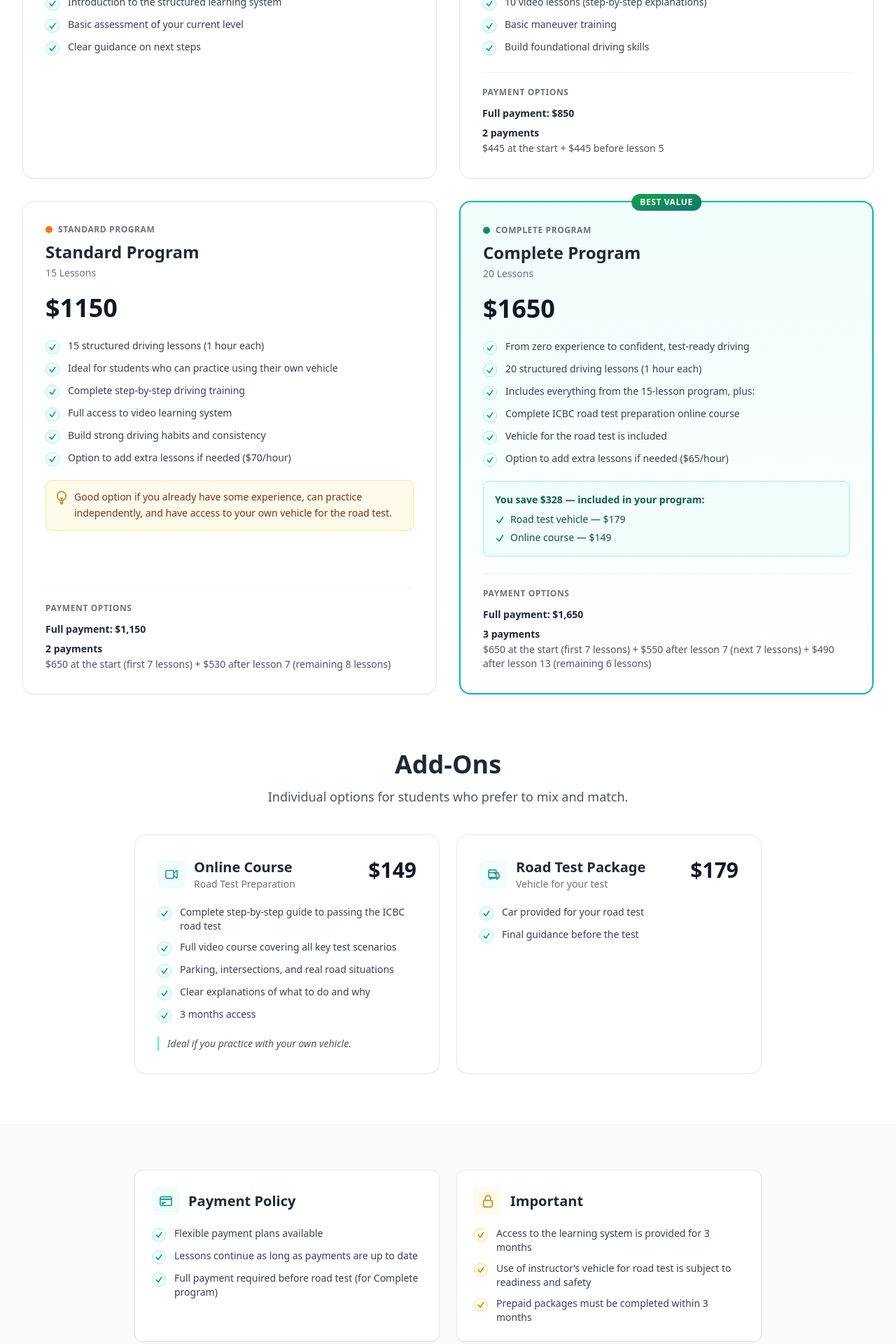
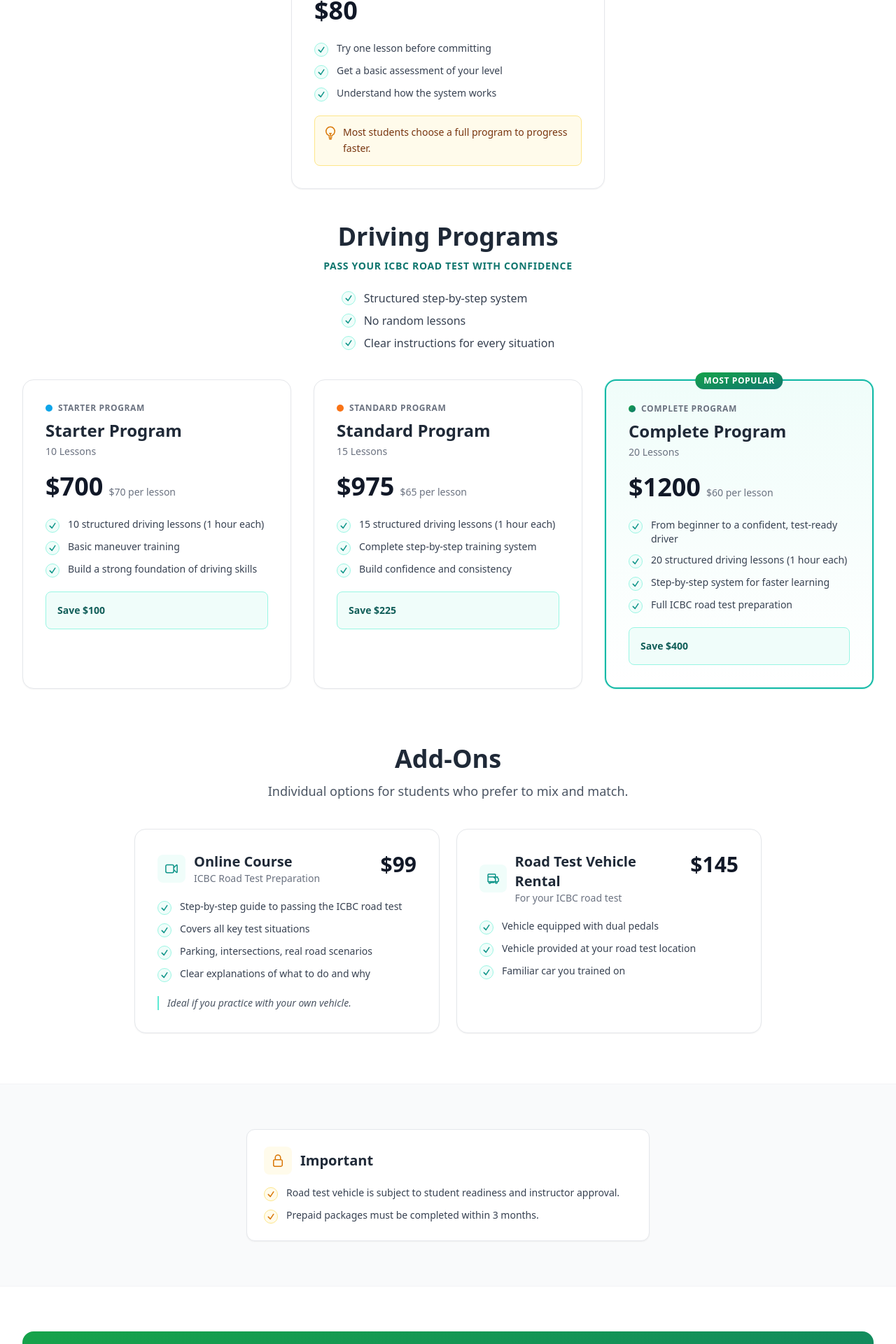
Before and after one commit to localhost5001/checkdriving, a Nuxt app: page /pricing in a window 1280 px wide. Shown: the part 640-2560 px from the top of the page at 70% size. Built offline with nearby package versions, Linux system fonts and the light colour scheme.

Commit message:
Adjust pricing

```diff
--- a/components/programPackageCard.vue
+++ b/components/programPackageCard.vue
@@ -11,7 +11,7 @@
     v-if="featured"
     class="absolute -top-3 left-1/2 -translate-x-1/2 px-3 py-1 rounded-full bg-gradient-to-tl from-teal-700 to-green-600 text-white text-xs font-semibold uppercase tracking-wider shadow-sm whitespace-nowrap"
   >
-    Best Value
+    Most Popular
   </span>
 
   <div class="flex items-center gap-x-2">
@@ -58,7 +58,7 @@
     class="mt-5 rounded-lg bg-teal-50 border border-teal-200 p-4"
   >
     <p class="text-sm font-semibold text-teal-800">{{ savings.label }}</p>
-    <ul class="mt-2 space-y-1.5">
+    <ul v-if="savings.items && savings.items.length" class="mt-2 space-y-1.5">
       <li
         v-for="item in savings.items" :key="item"
         class="flex items-start gap-x-2 text-sm text-teal-900"
@@ -102,7 +102,7 @@ const props = defineProps<{
   tip?: string
   savings?: {
     label: string
-    items: string[]
+    items?: string[]
   }
   paymentOptions?: { label: string, detail?: string }[]
   featured?: boolean
--- a/pages/pricing.vue
+++ b/pages/pricing.vue
@@ -6,7 +6,7 @@
       class="absolute inset-0 -z-10 bg-[radial-gradient(ellipse_at_top,theme(colors.teal.100),transparent_60%)]"
       aria-hidden="true"
     />
-    <div class="max-w-[85rem] mx-auto px-4 sm:px-6 lg:px-8 pt-16 pb-12 text-center">
+    <div class="max-w-[85rem] mx-auto px-4 sm:px-6 lg:px-8 pt-16 pb-10 text-center">
       <span class="inline-flex items-center gap-x-2 py-1 px-3 rounded-full text-xs font-medium bg-white border border-teal-200 text-teal-700">
         Driving Programs
       </span>
@@ -21,9 +21,61 @@
     </div>
   </section>
 
+  <!-- Meeting Point -->
+  <section class="max-w-[85rem] mx-auto px-4 sm:px-6 lg:px-8 pb-10">
+    <div class="max-w-2xl mx-auto bg-white border border-teal-200 rounded-xl p-5 flex items-center gap-x-4 shadow-sm">
+      <div class="flex-shrink-0 flex justify-center items-center w-12 h-12 rounded-lg bg-teal-50 text-teal-600">
+        <svg xmlns="http://www.w3.org/2000/svg" fill="none" viewBox="0 0 24 24" stroke-width="1.8" stroke="currentColor" class="w-6 h-6">
+          <path stroke-linecap="round" stroke-linejoin="round" d="M15 10.5a3 3 0 1 1-6 0 3 3 0 0 1 6 0Z" />
+          <path stroke-linecap="round" stroke-linejoin="round" d="M19.5 10.5c0 7.142-7.5 11.25-7.5 11.25S4.5 17.642 4.5 10.5a7.5 7.5 0 1 1 15 0Z" />
+        </svg>
+      </div>
+      <div>
+        <h3 class="font-bold text-gray-800">Convenient Meeting Point</h3>
+        <p class="text-gray-600 text-sm mt-0.5">
+          Pick-up and drop-off at
+          <strong class="text-gray-800">Lansdowne SkyTrain Station</strong>
+          for all lessons.
+        </p>
+      </div>
+    </div>
+  </section>
+
+  <!-- Single Lesson -->
+  <section class="max-w-[85rem] mx-auto px-4 sm:px-6 lg:px-8 pb-12">
+    <div class="max-w-md mx-auto">
+      <programPackageCard v-bind="singleLesson" />
+    </div>
+  </section>
+
+  <!-- Driving Programs intro -->
+  <section class="max-w-[85rem] mx-auto px-4 sm:px-6 lg:px-8">
+    <div class="max-w-2xl mx-auto text-center">
+      <h2 class="text-3xl text-gray-800 font-bold lg:text-4xl">
+        Driving Programs
+      </h2>
+      <p class="mt-3 text-sm font-semibold uppercase tracking-wider text-teal-700">
+        Pass your ICBC road test with confidence
+      </p>
+      <ul class="mt-6 inline-flex flex-col gap-y-2 text-left text-gray-700">
+        <li
+          v-for="point in programIntro" :key="point"
+          class="flex items-start gap-x-3"
+        >
+          <span class="flex-shrink-0 mt-0.5 flex justify-center items-center w-5 h-5 rounded-full bg-teal-50 border border-teal-200">
+            <svg class="w-3 h-3 text-teal-600" xmlns="http://www.w3.org/2000/svg" fill="none" viewBox="0 0 24 24" stroke-width="3" stroke="currentColor">
+              <path stroke-linecap="round" stroke-linejoin="round" d="M4.5 12.75l6 6 9-13.5" />
+            </svg>
+          </span>
+          <span>{{ point }}</span>
+        </li>
+      </ul>
+    </div>
+  </section>
+
   <!-- Programs grid -->
-  <section class="max-w-[85rem] mx-auto px-4 sm:px-6 lg:px-8 pb-8">
-    <div class="grid gap-6 lg:gap-8 md:grid-cols-2">
+  <section class="max-w-[85rem] mx-auto px-4 sm:px-6 lg:px-8 pt-10 pb-8">
+    <div class="grid gap-6 lg:gap-8 md:grid-cols-2 lg:grid-cols-3">
       <programPackageCard
         v-for="pkg in programs"
         :key="pkg.title"
@@ -86,35 +138,10 @@
     </div>
   </section>
 
-  <!-- Payment Policy & Important -->
+  <!-- Important -->
   <section class="bg-gray-50 border-y border-gray-100 mt-10">
     <div class="max-w-[85rem] mx-auto px-4 sm:px-6 lg:px-8 py-14 lg:py-16">
-      <div class="grid gap-6 md:grid-cols-2 max-w-4xl mx-auto">
-        <div class="bg-white border border-gray-200 rounded-xl p-6 shadow-sm">
-          <div class="flex items-center gap-x-3">
-            <div class="flex justify-center items-center w-10 h-10 rounded-lg bg-teal-50 text-teal-600">
-              <svg xmlns="http://www.w3.org/2000/svg" fill="none" viewBox="0 0 24 24" stroke-width="1.8" stroke="currentColor" class="w-5 h-5">
-                <path stroke-linecap="round" stroke-linejoin="round" d="M2.25 8.25h19.5M2.25 9h19.5m-16.5 5.25h6m-6 2.25h3m-3.75 3h15a2.25 2.25 0 0 0 2.25-2.25V6.75A2.25 2.25 0 0 0 19.5 4.5h-15a2.25 2.25 0 0 0-2.25 2.25v10.5A2.25 2.25 0 0 0 4.5 19.5Z" />
-              </svg>
-            </div>
-            <h3 class="text-xl font-bold text-gray-800">Payment Policy</h3>
-          </div>
-          <ul class="mt-4 space-y-2.5">
-            <li
-              v-for="item in paymentPolicy" :key="item"
-              class="flex items-start gap-x-3 text-sm text-gray-700"
-            >
-              <span class="flex-shrink-0 mt-0.5 flex justify-center items-center w-5 h-5 rounded-full bg-teal-50 border border-teal-200">
-                <svg class="w-3 h-3 text-teal-600" xmlns="http://www.w3.org/2000/svg" fill="none" viewBox="0 0 24 24" stroke-width="3" stroke="currentColor">
-                  <path stroke-linecap="round" stroke-linejoin="round" d="M4.5 12.75l6 6 9-13.5" />
-                </svg>
-              </span>
-              <span>{{ item }}</span>
-            </li>
-          </ul>
-        </div>
-
-        <div class="bg-white border border-gray-200 rounded-xl p-6 shadow-sm">
+      <div class="max-w-xl mx-auto bg-white border border-gray-200 rounded-xl p-6 shadow-sm">
         <div class="flex items-center gap-x-3">
           <div class="flex justify-center items-center w-10 h-10 rounded-lg bg-amber-50 text-amber-600">
             <svg xmlns="http://www.w3.org/2000/svg" fill="none" viewBox="0 0 24 24" stroke-width="1.8" stroke="currentColor" class="w-5 h-5">
@@ -136,7 +163,6 @@
             <span>{{ item }}</span>
           </li>
         </ul>
-        </div>
       </div>
     </div>
   </section>
@@ -169,82 +195,68 @@
 <script setup lang="ts">
 import programPackageCard from '@/components/programPackageCard.vue'
 
-const programs = [
-  {
+const singleLesson = {
   tier: 'basic' as const,
   tierLabel: 'Single Lesson',
   title: 'Single Lesson',
-    subtitle: '1 Hour',
-    price: 90,
+  price: 80,
   features: [
-      '1 driving lesson (1 hour)',
-      'Introduction to the structured learning system',
-      'Basic assessment of your current level',
-      'Clear guidance on next steps',
+    'Try one lesson before committing',
+    'Get a basic assessment of your level',
+    'Understand how the system works',
   ],
-  },
+  tip: 'Most students choose a full program to progress faster.',
+}
+
+const programIntro = [
+  'Structured step-by-step system',
+  'No random lessons',
+  'Clear instructions for every situation',
+]
+
+const programs = [
   {
     tier: 'starter' as const,
     tierLabel: 'Starter Program',
     title: 'Starter Program',
     subtitle: '10 Lessons',
-    price: 850,
+    price: 700,
+    priceNote: '$70 per lesson',
     features: [
       '10 structured driving lessons (1 hour each)',
-      '10 video lessons (step-by-step explanations)',
       'Basic maneuver training',
-      'Build foundational driving skills',
+      'Build a strong foundation of driving skills',
     ],
-    paymentOptions: [
-      { label: 'Full payment: $850' },
-      { label: '2 payments', detail: '$445 at the start + $445 before lesson 5' },
-    ],
+    savings: { label: 'Save $100' },
   },
   {
     tier: 'standard' as const,
     tierLabel: 'Standard Program',
     title: 'Standard Program',
     subtitle: '15 Lessons',
-    price: 1150,
+    price: 975,
+    priceNote: '$65 per lesson',
     features: [
       '15 structured driving lessons (1 hour each)',
-      'Ideal for students who can practice using their own vehicle',
-      'Complete step-by-step driving training',
-      'Full access to video learning system',
-      'Build strong driving habits and consistency',
-      'Option to add extra lessons if needed ($70/hour)',
+      'Complete step-by-step training system',
+      'Build confidence and consistency',
     ],
-    tip: 'Good option if you already have some experience, can practice independently, and have access to your own vehicle for the road test.',
-    paymentOptions: [
-      { label: 'Full payment: $1,150' },
-      { label: '2 payments', detail: '$650 at the start (first 7 lessons) + $530 after lesson 7 (remaining 8 lessons)' },
-    ],
+    savings: { label: 'Save $225' },
   },
   {
     tier: 'complete' as const,
     tierLabel: 'Complete Program',
     title: 'Complete Program',
     subtitle: '20 Lessons',
-    price: 1650,
+    price: 1200,
+    priceNote: '$60 per lesson',
     features: [
-      'From zero experience to confident, test-ready driving',
+      'From beginner to a confident, test-ready driver',
       '20 structured driving lessons (1 hour each)',
-      'Includes everything from the 15-lesson program, plus:',
-      'Complete ICBC road test preparation online course',
-      'Vehicle for the road test is included',
-      'Option to add extra lessons if needed ($65/hour)',
+      'Step-by-step system for faster learning',
+      'Full ICBC road test preparation',
     ],
-    savings: {
-      label: 'You save $328 — included in your program:',
-      items: [
-        'Road test vehicle — $179',
-        'Online course — $149',
-      ],
-    },
-    paymentOptions: [
-      { label: 'Full payment: $1,650' },
-      { label: '3 payments', detail: '$650 at the start (first 7 lessons) + $550 after lesson 7 (next 7 lessons) + $490 after lesson 13 (remaining 6 lessons)' },
-    ],
+    savings: { label: 'Save $400' },
     featured: true,
   },
 ]
@@ -252,40 +264,33 @@ const programs = [
 const addons = [
   {
     title: 'Online Course',
-    subtitle: 'Road Test Preparation',
-    price: 149,
+    subtitle: 'ICBC Road Test Preparation',
+    price: 99,
     iconPath: 'm15.75 10.5 4.72-4.72a.75.75 0 0 1 1.28.53v11.38a.75.75 0 0 1-1.28.53l-4.72-4.72M4.5 18.75h9a2.25 2.25 0 0 0 2.25-2.25v-9a2.25 2.25 0 0 0-2.25-2.25h-9A2.25 2.25 0 0 0 2.25 7.5v9a2.25 2.25 0 0 0 2.25 2.25Z',
     features: [
-      'Complete step-by-step guide to passing the ICBC road test',
-      'Full video course covering all key test scenarios',
-      'Parking, intersections, and real road situations',
+      'Step-by-step guide to passing the ICBC road test',
+      'Covers all key test situations',
+      'Parking, intersections, real road scenarios',
       'Clear explanations of what to do and why',
-      '3 months access',
     ],
     note: 'Ideal if you practice with your own vehicle.',
   },
   {
-    title: 'Road Test Package',
-    subtitle: 'Vehicle for your test',
-    price: 179,
+    title: 'Road Test Vehicle Rental',
+    subtitle: 'For your ICBC road test',
+    price: 145,
     iconPath: 'M8.25 18.75a1.5 1.5 0 0 1-3 0m3 0a1.5 1.5 0 0 0-3 0m3 0h6m-9-1.5h10.5c.414 0 .75-.336.75-.75v-3.75a.75.75 0 0 0-.22-.53l-2.72-2.72a.75.75 0 0 0-.53-.22H3.75m0 0h16.5M3.75 17.25V5.625c0-.621.504-1.125 1.125-1.125h10.5a1.125 1.125 0 0 1 1.125 1.125V17.25m3 0h1.125c.621 0 1.125-.504 1.125-1.125v-3.026c0-.287-.11-.563-.305-.773l-2.72-2.92a.75.75 0 0 0-.55-.241h-1.125M19.5 18.75a1.5 1.5 0 0 1-3 0m3 0a1.5 1.5 0 0 0-3 0',
     features: [
-      'Car provided for your road test',
-      'Final guidance before the test',
+      'Vehicle equipped with dual pedals',
+      'Vehicle provided at your road test location',
+      'Familiar car you trained on',
     ],
   },
 ]
 
-const paymentPolicy = [
-  'Flexible payment plans available',
-  'Lessons continue as long as payments are up to date',
-  'Full payment required before road test (for Complete program)',
-]
-
 const importantNotes = [
-  'Access to the learning system is provided for 3 months',
-  'Use of instructor\u2019s vehicle for road test is subject to readiness and safety',
-  'Prepaid packages must be completed within 3 months',
+  'Road test vehicle is subject to student readiness and instructor approval.',
+  'Prepaid packages must be completed within 3 months.',
 ]
 
 useHead({
@@ -294,7 +299,7 @@ useHead({
     {
       hid: 'description',
       name: 'description',
-      content: 'Structured driving programs from single lessons to the full 20-lesson ICBC road test package. Clear pricing, flexible payment plans, and transparent policies.',
+      content: 'Single lessons, 10/15/20-lesson programs, online ICBC road test course, and road test vehicle rental. Pick-up and drop-off at Lansdowne SkyTrain Station.',
     },
   ],
 })
```
Also changed, not shown: 1 other file (tests, documents, lock files or other folders). Lines whose indentation alone changed are shown as unchanged.
